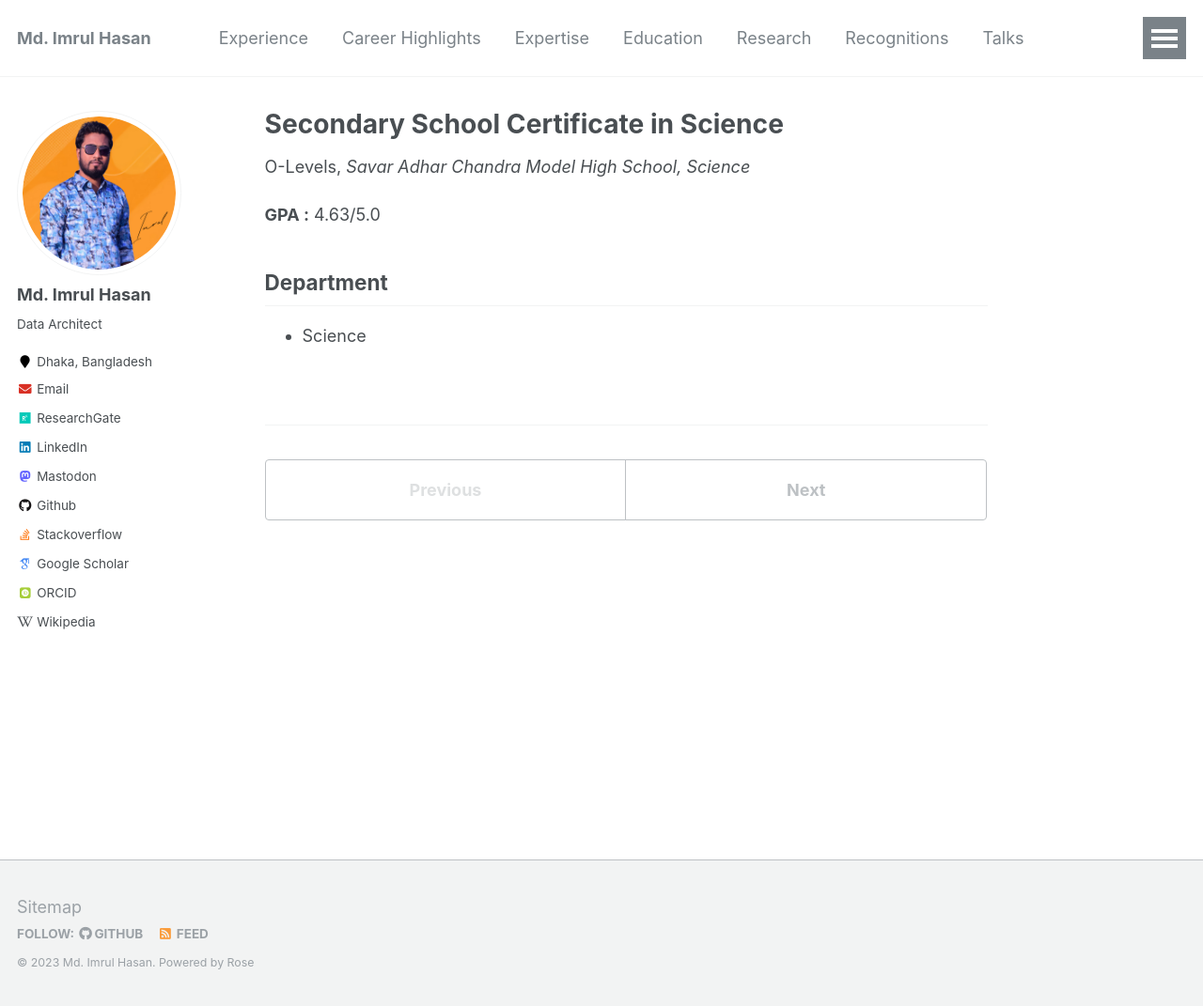
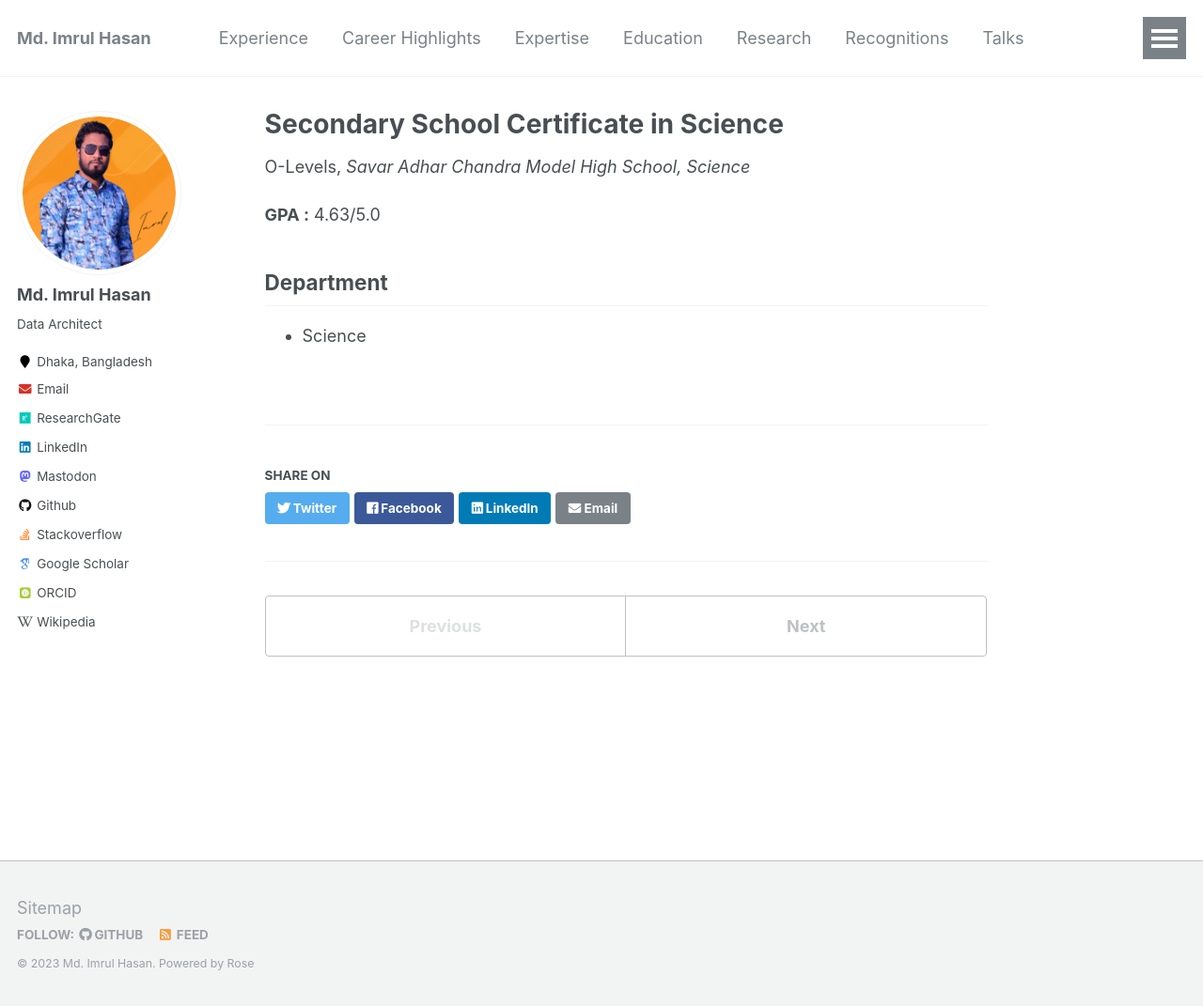
Before and after one commit to imrulhasandata/imrulhasandata, a Jekyll site: the page built from _education/2012-ssc.md, in a window 1280 px wide and 1071 px high. Shown: the whole window at 94% size. Built offline with Jekyll 4.4.1, drawn with Linux system fonts in a browser that asks for light colours; some web fonts are replaced.

Commit message:
djanog-exp-psl

```diff
--- a/_includes/social-share.html
+++ b/_includes/social-share.html
@@ -1,7 +1,4 @@
 {% include base_path %}
-
-<!-- {% if site.share %} -->
-<h4 class="page__share-title">{{ site.share }}</h4>
 
 <section class="page__share">
   {% if site.data.ui-text[site.locale].share_on_label %}
@@ -23,5 +20,5 @@
   <a href="mailto:?subject={{ page.title }}&body={{ base_path }}{{ page.url }}" class="btn btn--email" title="Share via Email">
     <i class="fas fa-envelope" aria-hidden="true"></i><span> Email</span>
   </a>
+
 </section>
-<!-- {% endif %} -->
```
